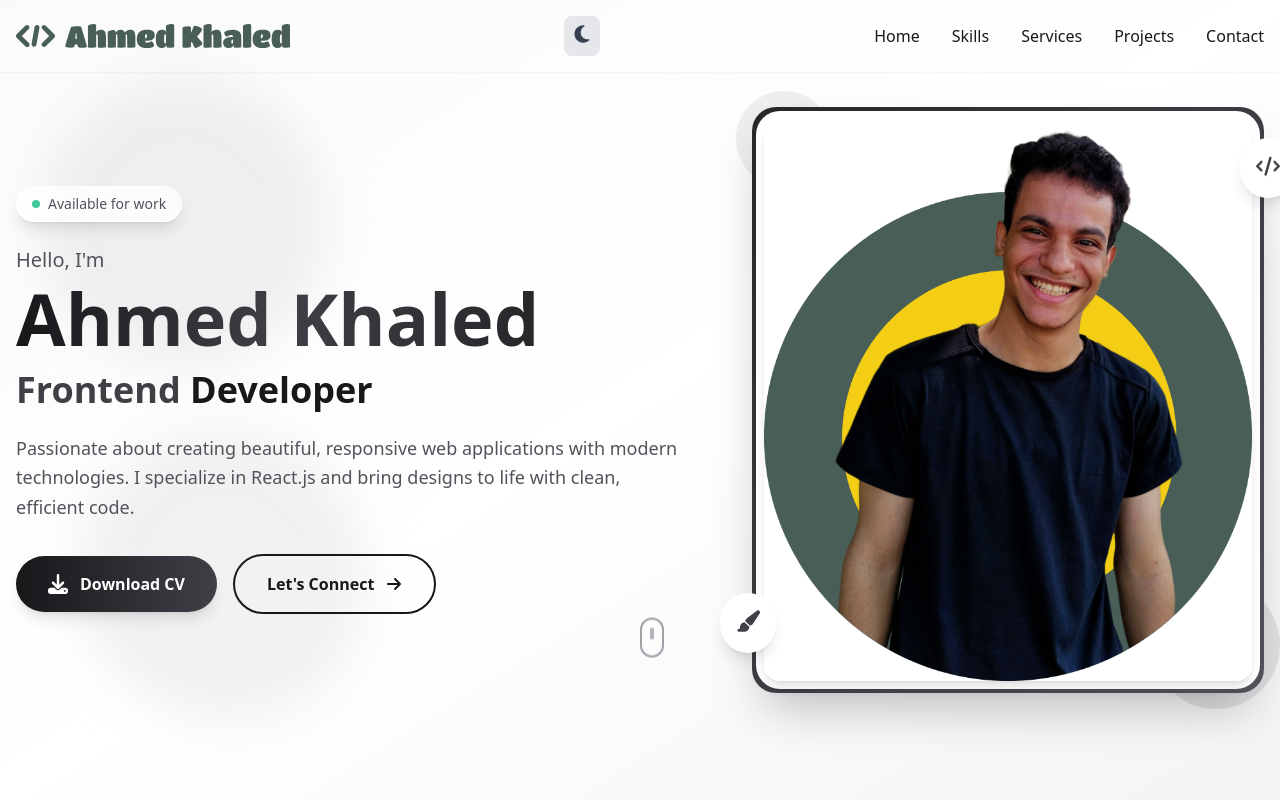
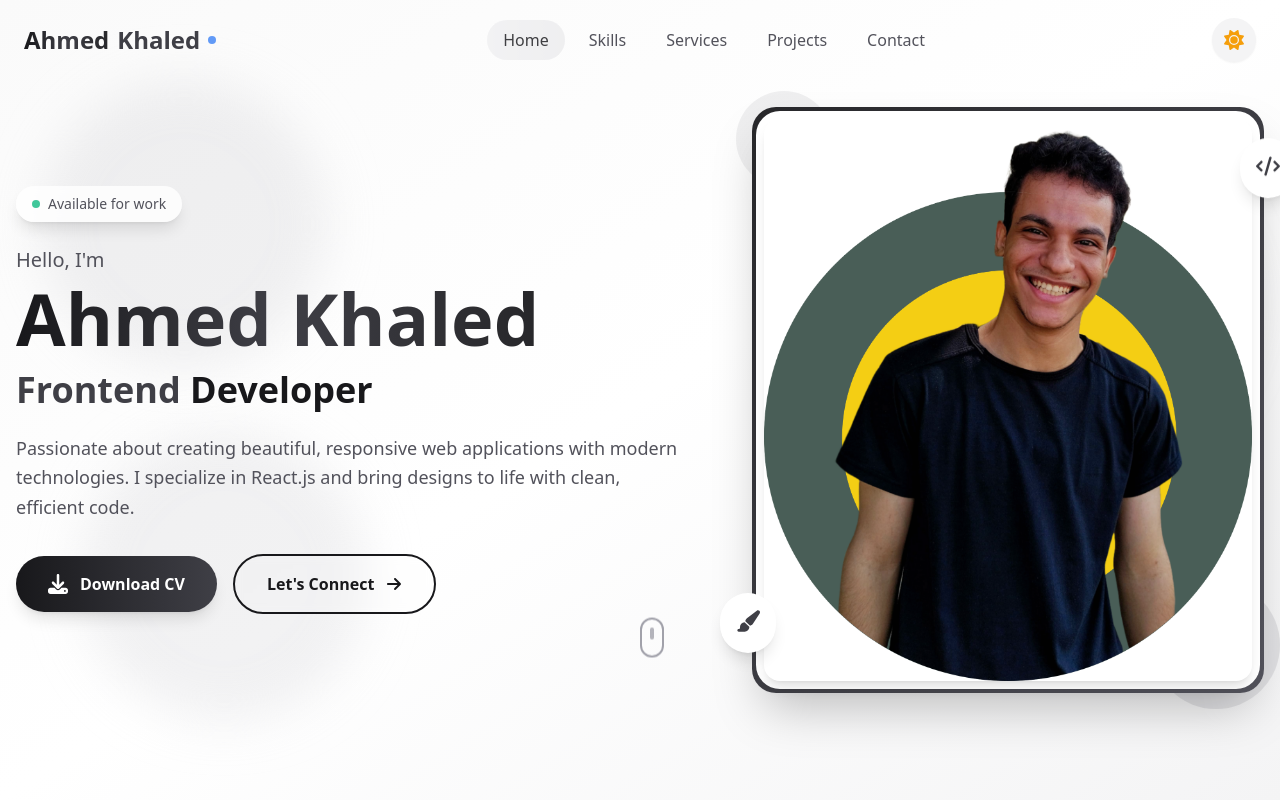
Before and after one commit to AhmedKhaledp-0/AhmedKhald-Portfolio, a React (Vite) app: page / in a window 1280 px wide. Shown: the top 800 px of the page. Built offline with nearby package versions, Linux system fonts and the light colour scheme.

Commit message:
Refactor Header and ThemeToggle components for improved scroll handling and theme toggle animation

```diff
--- a/src/components/Header/Header.tsx
+++ b/src/components/Header/Header.tsx
@@ -1,118 +1,145 @@
-import { useState } from "react";
+import { useState, useEffect } from "react";
 import { FontAwesomeIcon } from "@fortawesome/react-fontawesome";
 import { faBars, faXmark } from "@fortawesome/free-solid-svg-icons";
-import Logo from "../../assets/logos/darklogo.svg";
 import ThemeToggle from "../ThemeToggle/ThemeToggle";
+
 const Header = () => {
   const [isMenuOpen, setIsMenuOpen] = useState(false);
+  const [isScrolled, setIsScrolled] = useState(false);
+  const [activeSection, setActiveSection] = useState("home");
+
+  useEffect(() => {
+    const handleScroll = () => {
+      setIsScrolled(window.scrollY > 50);
+
+      // Update active section based on scroll position
+      const sections = ["home", "skills", "services", "projects", "contact"];
+      const scrollPosition = window.scrollY + 100;
+
+      for (const section of sections) {
+        const element = document.getElementById(section);
+        if (element) {
+          const offsetTop = element.offsetTop;
+          const height = element.offsetHeight;
+
+          if (
+            scrollPosition >= offsetTop &&
+            scrollPosition < offsetTop + height
+          ) {
+            setActiveSection(section);
+            break;
+          }
+        }
+      }
+    };
+
+    window.addEventListener("scroll", handleScroll);
+    handleScroll(); // Call once on mount
+
+    return () => window.removeEventListener("scroll", handleScroll);
+  }, []);
+
+  const closeMenu = () => setIsMenuOpen(false);
+
+  const navItems = [
+    { href: "#home", label: "Home" },
+    { href: "#skills", label: "Skills" },
+    { href: "#services", label: "Services" },
+    { href: "#projects", label: "Projects" },
+    { href: "#contact", label: "Contact" },
+  ];
 
   return (
-    <header className="fixed w-full  z-50 shadow-sm">
-      <nav className="container mx-auto px-4 py-4">
-        <div className="flex justify-between items-center">
-          <a href="#home" className="flex items-center space-x-2">
-            <img src={Logo} alt="Logo" className="h-6 w-auto lg:h-6" />
-            <span className="sr-only">Portfolio</span>
+    <header
+      className={`fixed top-0 w-full z-50 transition-all duration-300 ${
+        isScrolled
+          ? "bg-white/80 dark:bg-zinc-900/80 backdrop-blur-md shadow-lg "
+          : "bg-transparent"
+      }`}
+    >
+      <nav className="container mx-auto px-4 lg:px-6">
+        <div className="flex justify-between items-center h-16 lg:h-20">
+          {/* Brand/Name */}
+          <a
+            href="#home"
+            className="group flex items-center space-x-2 font-bold text-xl lg:text-2xl"
+            onClick={closeMenu}
+          >
+            <span className="bg-gradient-to-r from-zinc-900 via-zinc-700 to-zinc-800 dark:from-zinc-100 dark:via-zinc-300 dark:to-zinc-200 bg-clip-text text-transparent">
+              Ahmed
+            </span>
+            <span className="text-zinc-700 dark:text-zinc-300 group-hover:text-zinc-900 dark:group-hover:text-zinc-100 transition-colors">
+              Khaled
+            </span>
+            <div className="w-2 h-2 bg-blue-500 rounded-full animate-pulse"></div>
           </a>
+
+          {/* Desktop Navigation */}
+          <div className="hidden md:flex items-center space-x-1 lg:space-x-2">
+            {navItems.map((item) => (
+              <a
+                key={item.href}
+                href={item.href}
+                className={`relative px-4 py-2 rounded-full font-medium transition-all duration-300 hover:scale-105 ${
+                  activeSection === item.href.slice(1)
+                    ? "text-zinc-900 dark:text-zinc-100 bg-zinc-100/80 dark:bg-zinc-800/80"
+                    : "text-zinc-600 dark:text-zinc-400 hover:text-zinc-900 dark:hover:text-zinc-100 hover:bg-zinc-50/50 dark:hover:bg-zinc-800/50"
+                }`}
+              >
+                {item.label}
+                {activeSection === item.href.slice(1) && (
+                  <div className="absolute inset-0 bg-gradient-to-r from-zinc-200 to-zinc-300 dark:from-zinc-700 dark:to-zinc-600 rounded-full opacity-20 animate-pulse"></div>
+                )}
+              </a>
+            ))}
+          </div>
+
+          {/* Right side - Theme Toggle & Mobile Menu */}
+          <div className="flex items-center space-x-3">
             <ThemeToggle />
 
             {/* Mobile menu button */}
             <button
-            className="md:hidden"
+              className="md:hidden p-2 rounded-lg bg-zinc-100 dark:bg-zinc-800 hover:bg-zinc-200 dark:hover:bg-zinc-700 transition-all duration-300 hover:scale-105"
               onClick={() => setIsMenuOpen(!isMenuOpen)}
               aria-label="Toggle menu"
             >
               <FontAwesomeIcon
                 icon={isMenuOpen ? faXmark : faBars}
-              className="h-6 w-6"
+                className="h-5 w-5 text-zinc-700 dark:text-zinc-300"
               />
             </button>
+          </div>
+        </div>
 
-          {/* Desktop menu */}
-          <ul className="hidden md:flex space-x-8">
-            <li>
-              <a href="#home" className="hover:text-primary transition-colors">
-                Home
+        {/* Mobile Navigation */}
+        <div
+          className={`md:hidden transition-all duration-300 overflow-hidden ${
+            isMenuOpen ? "max-h-96 opacity-100" : "max-h-0 opacity-0"
+          }`}
+        >
+          <div className="py-4 space-y-2 bg-white/90 dark:bg-zinc-900/90 backdrop-blur-md rounded-2xl mt-4 border border-zinc-200/20 dark:border-zinc-700/20 shadow-xl">
+            {navItems.map((item, index) => (
+              <a
+                key={item.href}
+                href={item.href}
+                onClick={closeMenu}
+                className={`block px-6 py-3 rounded-xl mx-3 font-medium transition-all duration-300 hover:scale-105 ${
+                  activeSection === item.href.slice(1)
+                    ? "text-zinc-900 dark:text-zinc-100 bg-zinc-100 dark:bg-zinc-800 shadow-sm"
+                    : "text-zinc-600 dark:text-zinc-400 hover:text-zinc-900 dark:hover:text-zinc-100 hover:bg-zinc-50 dark:hover:bg-zinc-800/50"
+                }`}
+                style={{ animationDelay: `${index * 50}ms` }}
+              >
+                <div className="flex items-center justify-between">
+                  {item.label}
+                  {activeSection === item.href.slice(1) && (
+                    <div className="w-2 h-2 bg-blue-500 rounded-full animate-pulse"></div>
+                  )}
+                </div>
               </a>
-            </li>
-            <li>
-              <a
-                href="#skills"
-                className="hover:text-primary transition-colors"
-              >
-                Skills
-              </a>
-            </li>
-            <li>
-              <a
-                href="#services"
-                className="hover:text-primary transition-colors"
-              >
-                Services
-              </a>
-            </li>
-            <li>
-              <a
-                href="#projects"
-                className="hover:text-primary transition-colors"
-              >
-                Projects
-              </a>
-            </li>
-            <li>
-              <a
-                href="#contact"
-                className="hover:text-primary transition-colors"
-              >
-                Contact
-              </a>
-            </li>
-          </ul>
-
-          {/* Mobile menu */}
-          {isMenuOpen && (
-            <div className="absolute top-full left-0 right-0 bg-white shadow-lg md:hidden">
-              <ul className="py-2">
-                <li>
-                  <a href="#home" className="block px-4 py-2 hover:bg-gray-100">
-                    Home
-                  </a>
-                </li>
-                <li>
-                  <a
-                    href="#skills"
-                    className="block px-4 py-2 hover:bg-gray-100"
-                  >
-                    Skills
-                  </a>
-                </li>
-                <li>
-                  <a
-                    href="#services"
-                    className="block px-4 py-2 hover:bg-gray-100"
-                  >
-                    Services
-                  </a>
-                </li>
-                <li>
-                  <a
-                    href="#projects"
-                    className="block px-4 py-2 hover:bg-gray-100"
-                  >
-                    Projects
-                  </a>
-                </li>
-                <li>
-                  <a
-                    href="#contact"
-                    className="block px-4 py-2 hover:bg-gray-100"
-                  >
-                    Contact
-                  </a>
-                </li>
-              </ul>
+            ))}
           </div>
-          )}
         </div>
       </nav>
     </header>
--- a/src/components/ThemeToggle/ThemeToggle.tsx
+++ b/src/components/ThemeToggle/ThemeToggle.tsx
@@ -14,13 +14,30 @@ const ThemeToggle = () => {
   return (
     <button
       onClick={handleToggle}
-      className="p-2 rounded-lg bg-gray-200 dark:bg-gray-700 hover:bg-gray-300 dark:hover:bg-gray-600 transition-colors"
+      className="relative p-3 rounded-full bg-zinc-100 dark:bg-zinc-800 hover:bg-zinc-200 dark:hover:bg-zinc-700 transition-all duration-300 hover:scale-105 group shadow-sm"
       aria-label={isDarkMode ? "Switch to light mode" : "Switch to dark mode"}
     >
-      <FontAwesomeIcon
-        icon={isDarkMode ? faSun : faMoon}
-        className="h-5 w-5 text-gray-700 dark:text-gray-300"
-      />
+      <div className="relative w-5 h-5">
+        <FontAwesomeIcon
+          icon={faSun}
+          className={`absolute inset-0 h-5 w-5 text-amber-500 transition-all duration-300 ${
+            isDarkMode
+              ? "opacity-0 rotate-90 scale-75"
+              : "opacity-100 rotate-0 scale-100"
+          }`}
+        />
+        <FontAwesomeIcon
+          icon={faMoon}
+          className={`absolute inset-0 h-5 w-5 text-slate-700 transition-all duration-300 ${
+            isDarkMode
+              ? "opacity-100 rotate-0 scale-100"
+              : "opacity-0 -rotate-90 scale-75"
+          }`}
+        />
+      </div>
+
+      {/* Subtle glow effect */}
+      <div className="absolute inset-0 rounded-full bg-gradient-to-r from-amber-200 to-amber-300 dark:from-slate-600 dark:to-slate-700 opacity-0 group-hover:opacity-20 transition-opacity duration-300"></div>
     </button>
   );
 };
```
Lines whose indentation alone changed are shown as unchanged.
